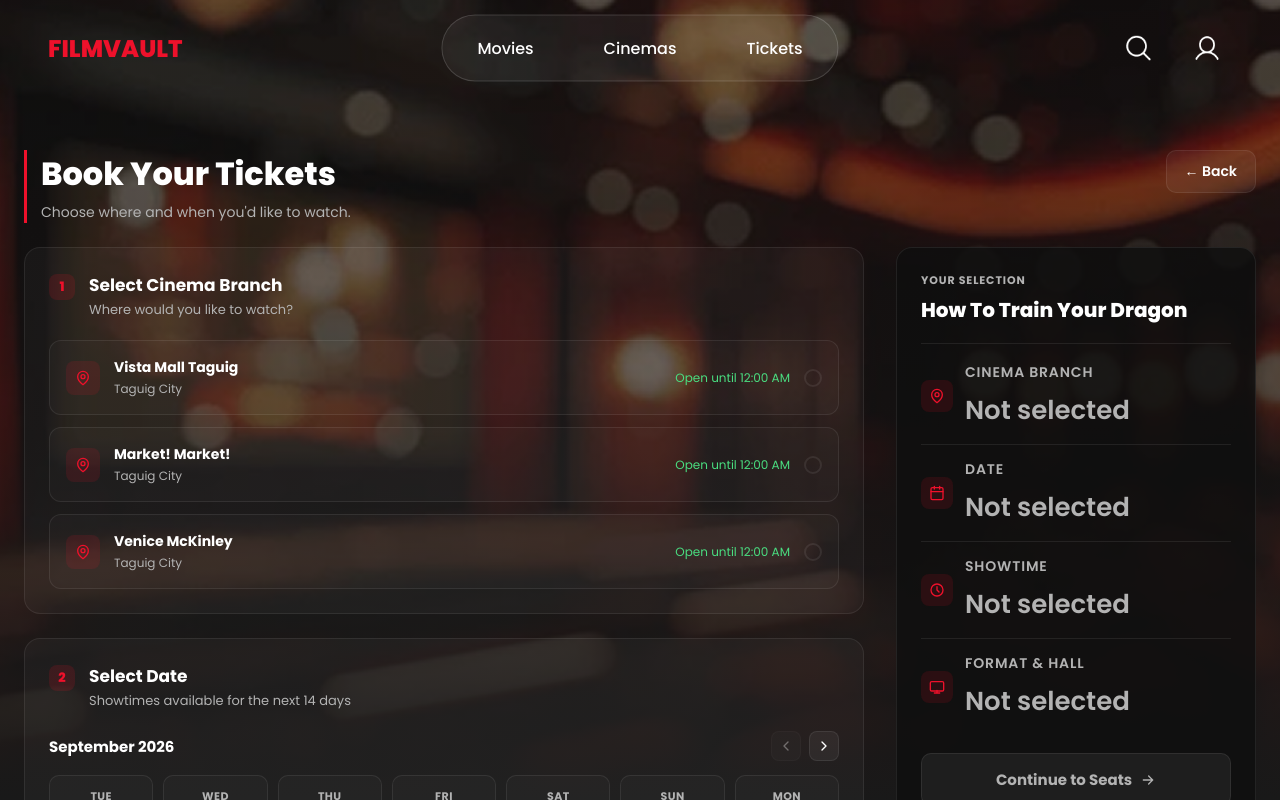
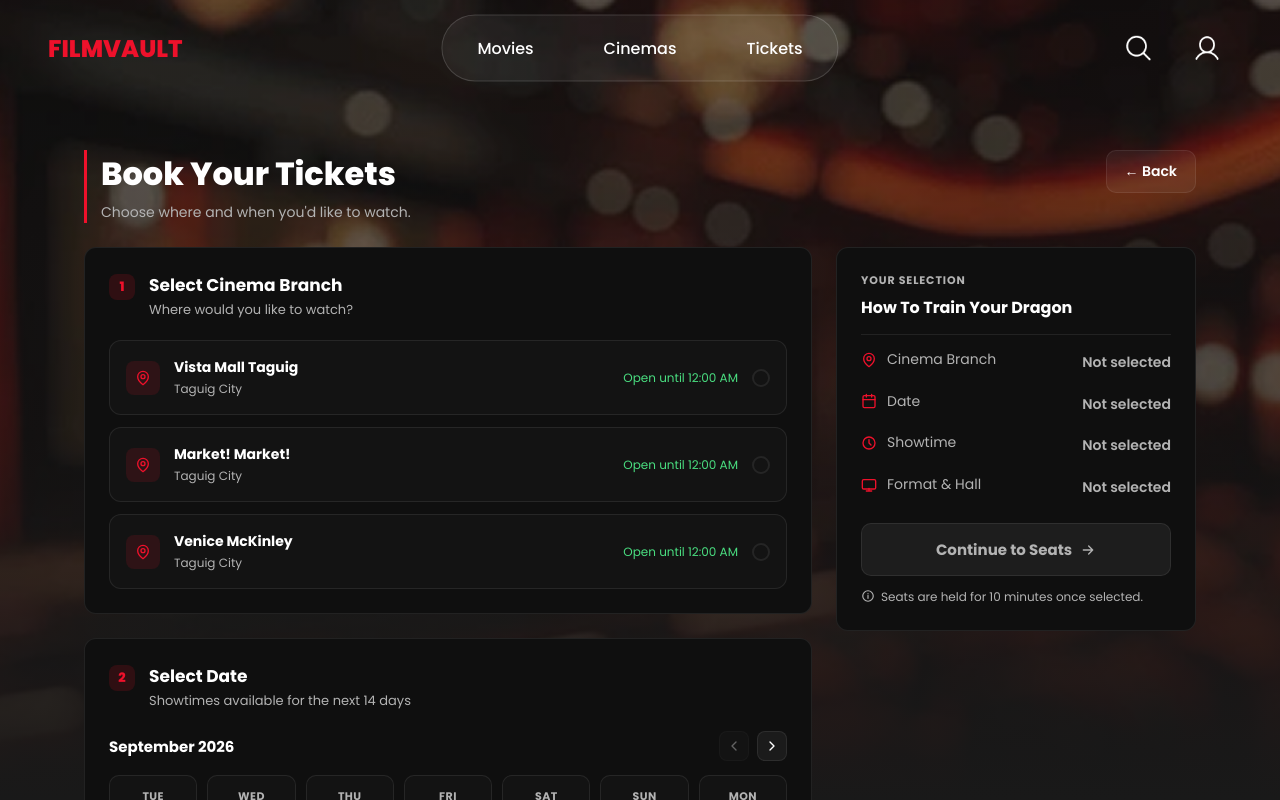
Before and after one commit to Celestia-coder/filmvault, a React app in the folder frontend/: page /booking/1 in a window 1280 px wide. Shown: the top 800 px of the page. Built offline with nearby package versions, Linux system fonts and the light colour scheme; the HTML template or start-up script is replaced by a standard one.

Commit message:
Fix font size, checkout sidebar size, and seat selection back button

```diff
--- a/frontend/src/pages/client/SeatSelection.jsx
+++ b/frontend/src/pages/client/SeatSelection.jsx
@@ -178,7 +178,7 @@ function SeatSelection() {
             <h1 className="seat-heading">Select Your Seats</h1>
             <p className="seat-subtext">Choose the seat you'd like to watch the movie.</p>
           </div>
-          <button type="button" className="seat-btn-back" onClick={() => navigate(-1)}>
+          <button type="button" className="seat-btn-back" onClick={() => navigate(`/booking/${movieId}`)}>
             ← Back
           </button>
         </div>
--- a/frontend/src/styles/Checkout.css
+++ b/frontend/src/styles/Checkout.css
@@ -98,26 +98,28 @@
 
 /* ---------- Layout (same width, side padding and gap as seat page) ---------- */
 .checkout-layout {
-  display: grid;
-  grid-template-columns: minmax(0, 1fr) 400px;
-  gap: 24px;
-  align-items: start;
+	display: flex;
+	align-items: flex-start;
+	gap: 32px;
 	width: 100%;
-  max-width: 1160px;
+	max-width: 1160px; /* must match .seat-layout */
 	margin: 0 auto;
 	padding: 24px 24px 0;
 }
 
 .checkout-main {
+	flex: 1;
+	min-width: 0;
 	display: flex;
 	flex-direction: column;
 	gap: 24px;
-  min-width: 0;
 }
 
 .checkout-sidebar {
+  width: 360px;
+  flex-shrink: 0;
   position: static;
-  min-width: 0;
+  top: 100px;
 }
 
 /* ---------- Cards ---------- */
@@ -181,7 +183,7 @@
 
 .co-label {
   display: block;
-  font-size: 12px;
+  font-size: 14px;
   margin-bottom: 8px;
 }
 
@@ -331,7 +333,7 @@
 }
 
 .co-seat-name {
-  font-size: 13px;
+  font-size: 14px;
   font-weight: 500;
 }
 
@@ -609,7 +611,7 @@
 }
 
 .co-eyebrow {
-  font-size: 10px;
+  font-size: 11px;
   font-weight: 600;
   letter-spacing: 0.14em;
   text-transform: uppercase;
@@ -622,7 +624,7 @@
   justify-content: space-between;
   align-items: center;
   gap: 12px;
-  font-size: 13px;
+  font-size: 14px;
   padding: 6px 0;
 }
 
@@ -665,18 +667,18 @@
 }
 
 .co-line-name {
-  font-size: 13px;
+  font-size: 14px;
   margin: 0;
 }
 
 .co-line-sub {
-  font-size: 11px;
+  font-size: 12px;
   color: var(--color-text-muted);
   margin: 2px 0 0;
 }
 
 .co-line-price {
-  font-size: 13px;
+  font-size: 14px;
   font-weight: 500;
   margin: 0;
   white-space: nowrap;
--- a/frontend/src/styles/SeatSelection.css
+++ b/frontend/src/styles/SeatSelection.css
@@ -348,7 +348,7 @@
 
 /* ---------- Sidebar (Booking Summary) ---------- */
 .seat-sidebar {
-  width: 400px;
+  width: 360px;
   flex-shrink: 0;
   position: static;
   top: 100px;
@@ -371,7 +371,7 @@
   align-items: center;
   gap: 10px;
   padding: 8px 0;
-  font-size: 13px;
+  font-size: 14px;
 }
 
 .seat-summary-icon {
--- a/frontend/src/styles/ShowtimeSelection.css
+++ b/frontend/src/styles/ShowtimeSelection.css
@@ -4,7 +4,7 @@
    and MoviePage.css. */
 :root {
 	--showtime-border: rgba(255, 255, 255, 0.08);
-	--showtime-card-bg: rgba(255, 255, 255, 0.03);
+	--showtime-card-bg: var(--color-bg-dark2);
 	--showtime-sidebar-bg: rgba(15, 15, 15, 0.82);
 }
 
@@ -53,7 +53,7 @@
    keeps content from rendering underneath it. */
 .showtime-page-header {
 	width: 100%;
-	max-width: 1320px;
+	max-width: 1160px;
 	margin: 0 auto;
 	padding: 150px 24px 0;
 	display: flex;
@@ -81,9 +81,9 @@
 .showtime-layout {
 	display: flex;
 	align-items: flex-start;
-	gap: 32px;
+	gap: 24px;
 	width: 100%;
-	max-width: 1320px;
+	max-width: 1160px;
 	margin: 0 auto;
 	padding: 24px 24px 0;
 }
@@ -101,7 +101,7 @@
 .step-card {
 	background: var(--showtime-card-bg);
 	border: 1px solid var(--showtime-border);
-	border-radius: 16px;
+	border-radius: 12px;
 	padding: 24px;
 }
 
@@ -457,12 +457,11 @@
 .showtime-sidebar {
 	width: 360px;
 	flex-shrink: 0;
-	background: var(--showtime-sidebar-bg);
+	background: var(--color-bg-dark2);
 	border: 1px solid var(--showtime-border);
-	border-radius: 16px;
+	border-radius: 12px;
 	padding: 24px;
-	position: sticky;
-	top: 24px;
+	position: static;
 }
 
 .sidebar-eyebrow {
@@ -475,60 +474,53 @@
 }
 
 .sidebar-movie-title {
-	font-size: 20px;
-	font-weight: 800;
-	padding-bottom: 18px;
+	font-size: 16px;
+	font-weight: 700;
+	padding-bottom: 14px;
 	margin-bottom: 4px;
 	border-bottom: 1px solid var(--showtime-border);
 }
 
-.summary-row {
+.showtime-sidebar .summary-row {
 	display: flex;
 	align-items: center;
-	gap: 12px;
-	padding: 14px 0;
-	border-bottom: 1px solid var(--showtime-border);
+	gap: 10px;
+	padding: 8px 0;
 }
 
-.summary-row:last-of-type {
-	border-bottom: none;
+.showtime-sidebar .summary-icon {
+	display: flex;
+	flex-shrink: 0;
+	color: var(--color-red);
 }
 
-.summary-icon {
-	width: 32px;
-	height: 32px;
-	border-radius: 8px;
-	background: rgba(238, 17, 43, 0.12);
-	color: var(--color-red);
+.showtime-sidebar .summary-text {
+	flex: 1;
+	min-width: 0;
 	display: flex;
+	flex-direction: row;
+	justify-content: space-between;
 	align-items: center;
-	justify-content: center;
+	gap: 12px;
+}
+
+.showtime-sidebar .summary-label {
+	font-size: 14px;
+	font-weight: 400;
+	line-height: 1.4;
+	color: var(--color-text-muted);
 	flex-shrink: 0;
 }
 
-.summary-text {
-	display: flex;
-	flex-direction: column;
-	gap: 2px;
-	min-width: 0;
+.showtime-sidebar .summary-value {
+	font-size: 14px;
+	font-weight: 700;
+	line-height: 1.4;
+	color: var(--color-white);
+	text-align: right;
 }
 
-.summary-label {
-	font-size: 11px;
-	font-weight: 700;
-	letter-spacing: 0.06em;
-	text-transform: uppercase;
-	color: var(--color-text-muted);
-}
-
-.summary-value {
-	font-size: 14px;
-	font-weight: 700;
-	color: var(--color-white);
-	margin-top: 2px;
-}
-
-.summary-value.unset {
+.showtime-sidebar .summary-value.unset {
 	color: var(--color-text-muted);
 	font-weight: 600;
 }
```
Lines whose indentation alone changed are shown as unchanged.
